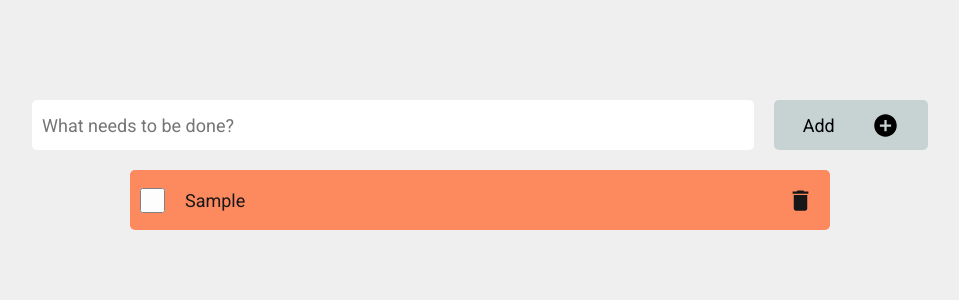
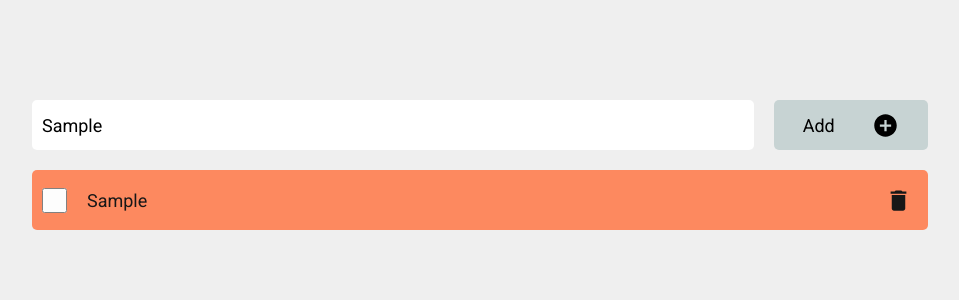
Before and after one commit to neekit95/todo-list, a React (Create React App) app: page / in a window 1280 px wide. Both pictures are taken after typing "Sample" into the empty fields and a click on the button "Add". Shown: the top 300 px of the page, without its empty margins (160-1119 px from the left). Built offline with nearby package versions, Linux system fonts and the light colour scheme.

Commit message:
trim + button collor

```diff
--- a/src/components/todo-list/todo-list.jsx
+++ b/src/components/todo-list/todo-list.jsx
@@ -4,14 +4,13 @@ import style from './todo-list.module.scss';
 import AddCircleIcon from "@mui/icons-material/AddCircle";
 
 const todoList = () => {
+
 	const [todos, setTodos] = useState([]);
 	const [text, setText] = useState('');
 
 	function handleChange(e) {
 		setText(e.target.value);
 	}
-
-
 
 	function handleSubmit(e) {
 		e.preventDefault();
@@ -20,8 +19,7 @@ const todoList = () => {
 			done: false,
 			id: todos.length + 1,
 		}
-		setTodos([...todos, newTodo]);
-		setText('');
+		newTodo.text.trim() ? setTodos([...todos, newTodo]) : setText('');
 	}
 
 	function handleKeyPress (e) {
--- a/src/components/todo-list/todo-list.module.scss
+++ b/src/components/todo-list/todo-list.module.scss
@@ -46,4 +46,7 @@
   border: none;
   cursor: pointer;
   margin-left: 20px;
+  &:hover {
+    opacity: 80%;
+  }
 }
--- a/src/components/todo-list/todo/todo.module.scss
+++ b/src/components/todo-list/todo/todo.module.scss
@@ -7,7 +7,7 @@
   min-height: 50px;
   height: max-content;
   min-width: 600px;
-  max-width: 700px;
+  max-width: 80vw;
   border-radius: 5px;
   width: 100%;
   padding-left: 10px;
```
